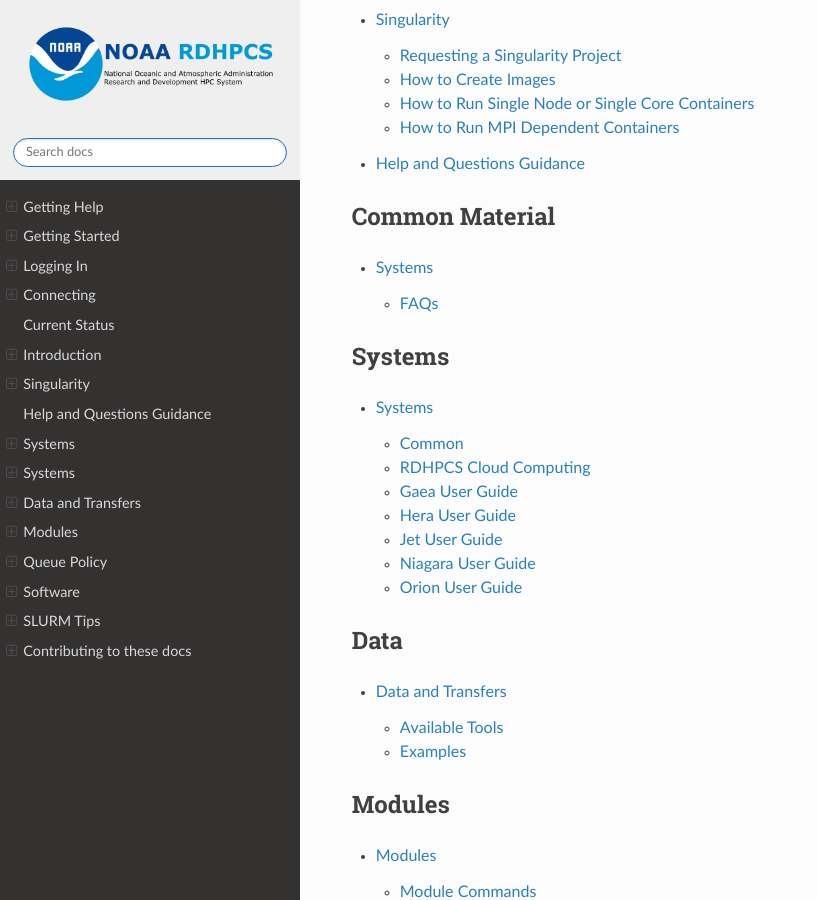
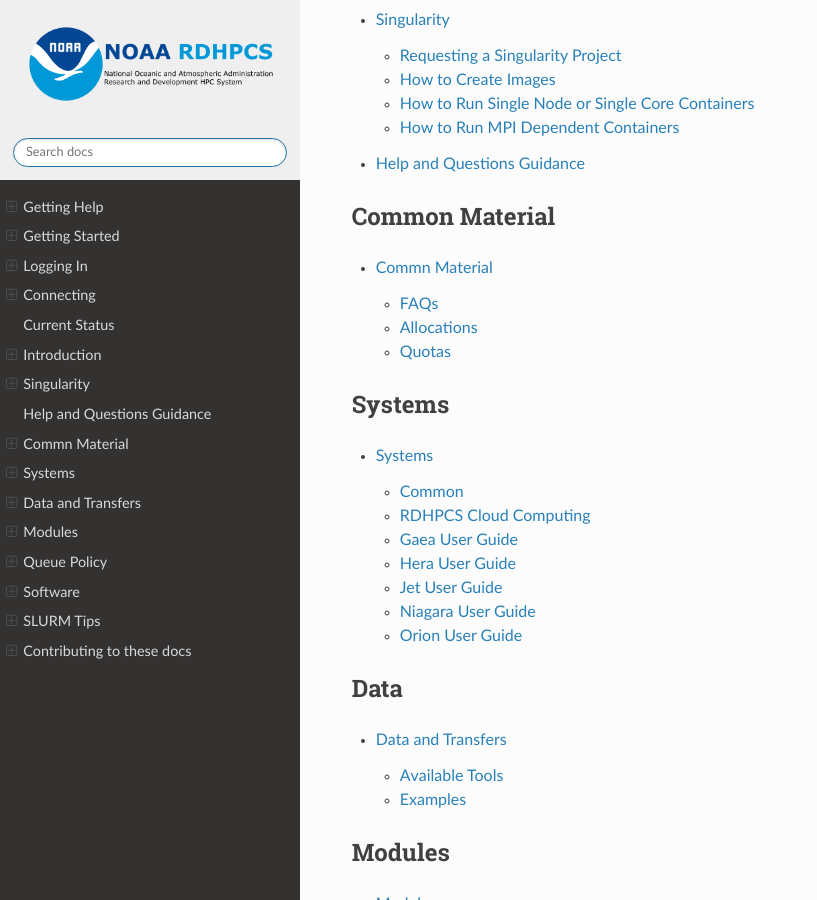
Before and after one commit to NOAA-RDHPCS/noaa-rdhpcs.github.io, a Sphinx documentation site: the page built from source/index.rst, in a window 1280 px wide and 900 px high, scrolled down 1313 px. Shown: the whole window, without its empty margins (0-817 px from the left). Built offline with Sphinx 7.4.7 and the Read the Docs theme 2.0.0, drawn with Linux system fonts in a browser that asks for light colours; pages that are not in the unit, such as notebooks, are missing from menus.

Commit message:
draw files in

```diff
--- a/source/common material/index.rst
+++ b/source/common material/index.rst
@@ -1,5 +1,5 @@
 #######
-Systems
+Commn Material
 #######
 
 .. toctree::
@@ -7,7 +7,7 @@ Systems
 
    common
    faqs.rst
-   gaea_user_guide
+   allocations
    hera_user_guide
    jet_user_guide
    niagara_user_guide
```
